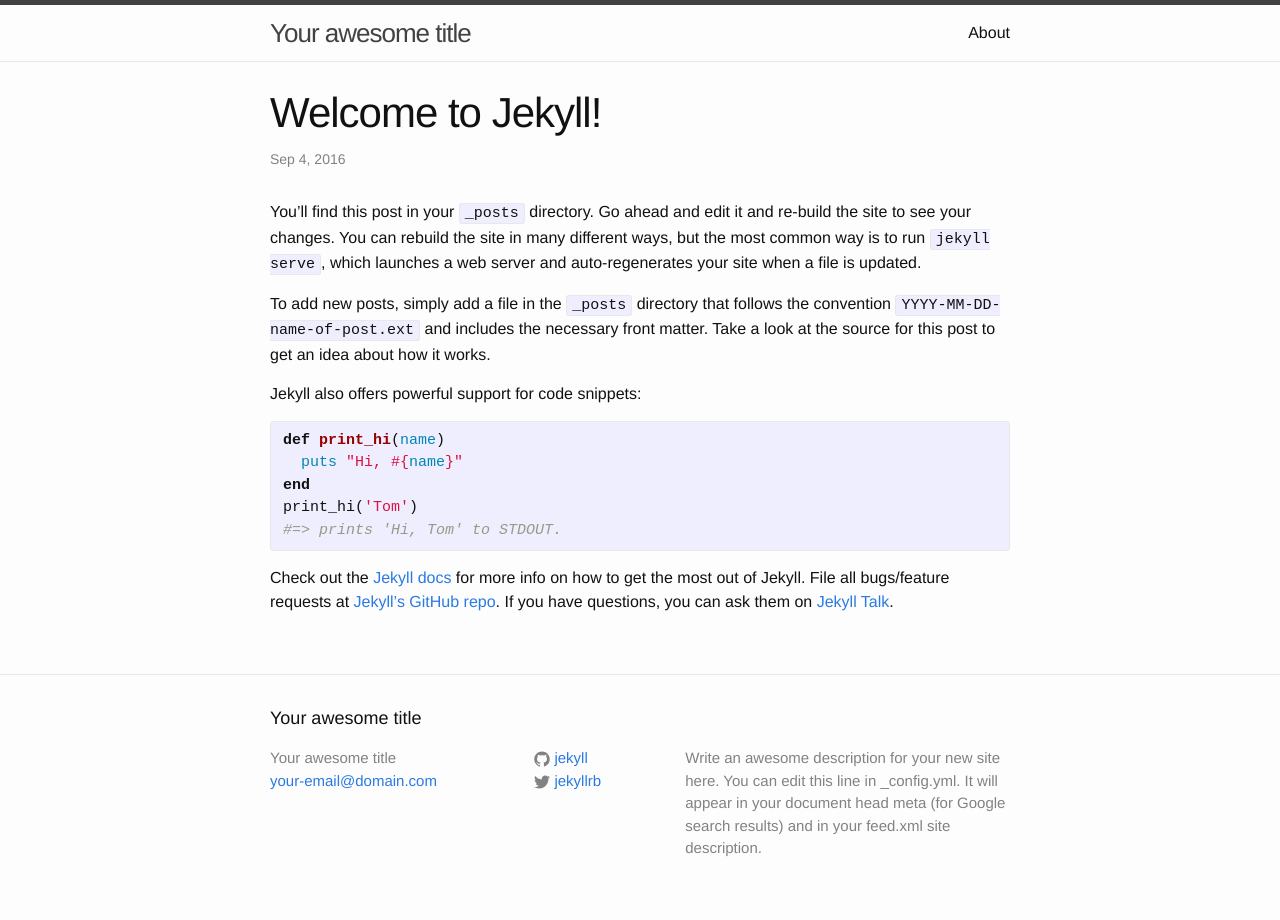
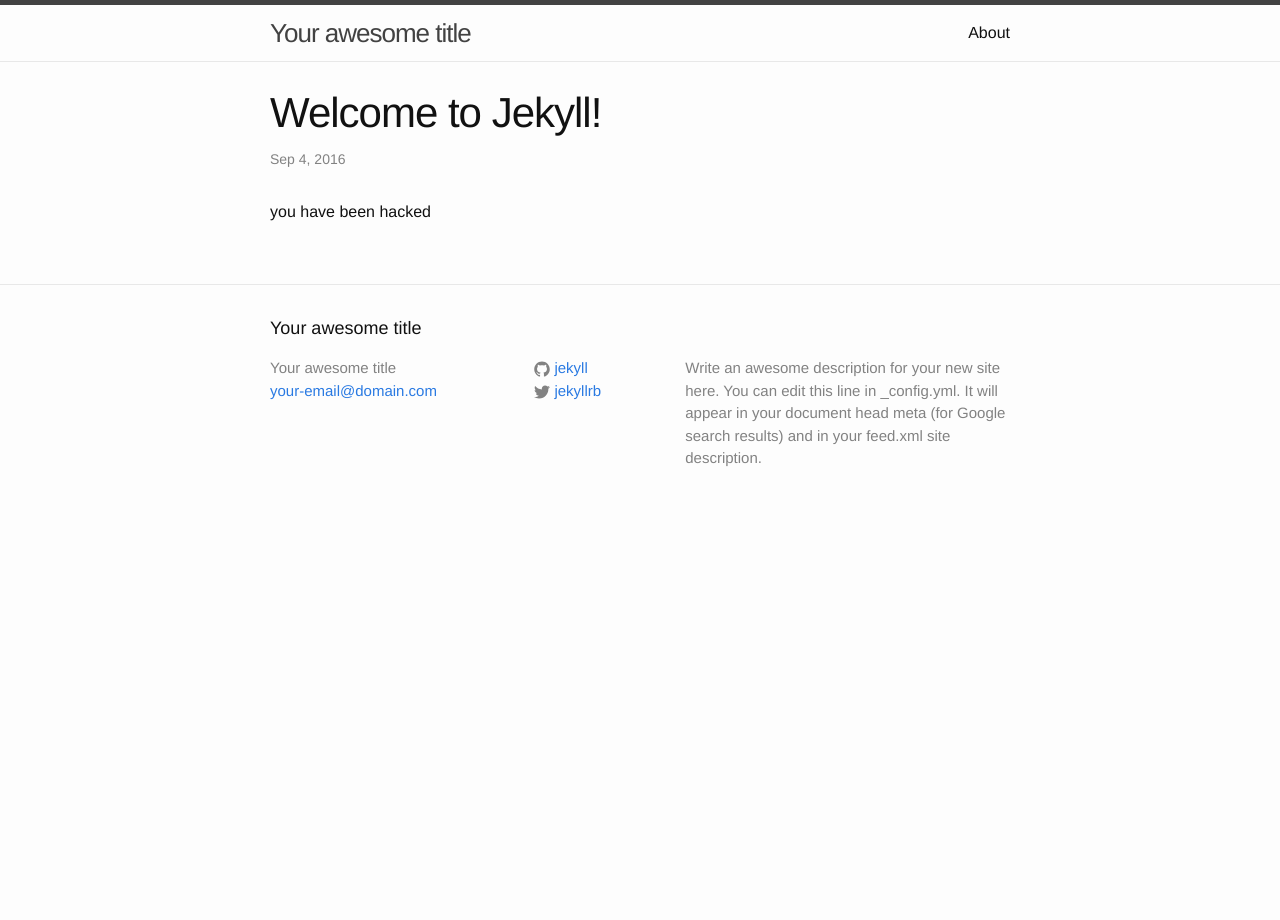
Before and after one commit to Denpeirazei/Denpeirazei.github.io, a Jekyll site: the page built from _posts/2016-09-04-welcome-to-jekyll.markdown, in a window 1280 px wide. Built offline with Jekyll 4.4.1, drawn with Linux system fonts in a browser that asks for light colours.

Commit message:
Update 2016-09-04-welcome-to-jekyll.markdown

```diff
--- a/_posts/2016-09-04-welcome-to-jekyll.markdown
+++ b/_posts/2016-09-04-welcome-to-jekyll.markdown
@@ -4,21 +4,7 @@ title:  "Welcome to Jekyll!"
 date:   2016-09-04 10:15:26 -0400
 categories: jekyll update
 ---
-You’ll find this post in your `_posts` directory. Go ahead and edit it and re-build the site to see your changes. You can rebuild the site in many different ways, but the most common way is to run `jekyll serve`, which launches a web server and auto-regenerates your site when a file is updated.
-
-To add new posts, simply add a file in the `_posts` directory that follows the convention `YYYY-MM-DD-name-of-post.ext` and includes the necessary front matter. Take a look at the source for this post to get an idea about how it works.
-
-Jekyll also offers powerful support for code snippets:
-
-{% highlight ruby %}
-def print_hi(name)
-  puts "Hi, #{name}"
-end
-print_hi('Tom')
-#=> prints 'Hi, Tom' to STDOUT.
-{% endhighlight %}
-
-Check out the [Jekyll docs][jekyll-docs] for more info on how to get the most out of Jekyll. File all bugs/feature requests at [Jekyll’s GitHub repo][jekyll-gh]. If you have questions, you can ask them on [Jekyll Talk][jekyll-talk].
+you have been hacked
 
 [jekyll-docs]: http://jekyllrb.com/docs/home
 [jekyll-gh]:   https://github.com/jekyll/jekyll
```
